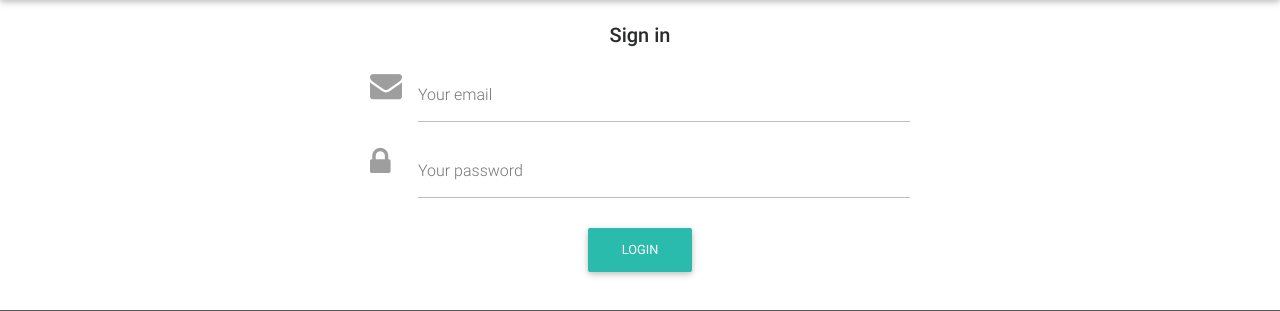
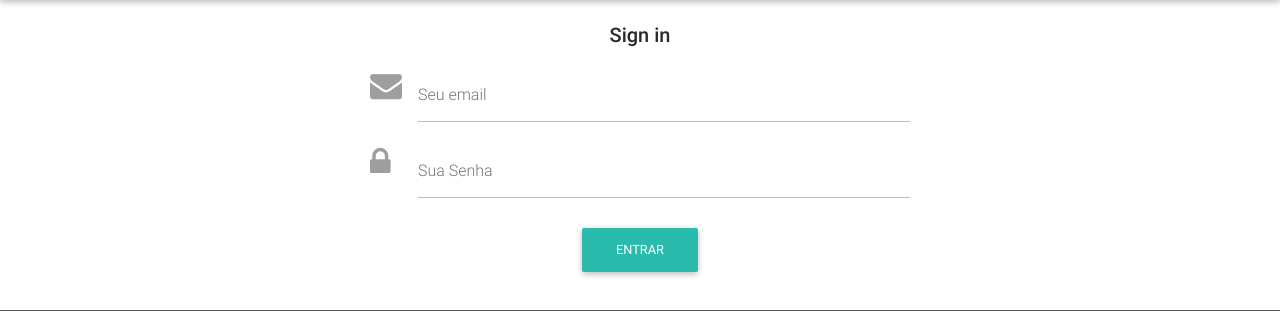
Before and after one commit to Kalgros20/TrabalhoLP2, a CodeIgniter app: page /TrabalhoLP2/index.php/login/index in a window 1280 px wide. Shown: the part 56-367 px from the top of the page. Run offline with CodeIgniter, Linux system fonts and the light colour scheme.

Commit message:
Mais alterações

```diff
--- a/application/controllers/Login.php
+++ b/application/controllers/Login.php
@@ -19,7 +19,8 @@ defined('BASEPATH') OR exit('No direct script access allowed');
 
         public function Trigger(){
 
-            $this->load->view('login/teste');
-        }
+              $email = $this->input->post('email', TRUE);
+                echo "$email";
+            }
     }
 ?>
--- a/application/views/login/form.php
+++ b/application/views/login/form.php
@@ -3,23 +3,23 @@
 <div class="container">
     <div class="row justify-content-md-center">
 
-            <form class="col-md-6 col-12" method="get" action="<?= $action ?>">
+            <form class="col-md-6 col-12" method="post" action="<?= $action ?>">
                 <p class="h5 text-center mb-4">Sign in</p>
 
                 <div class="md-form">
                     <i class="fa fa-envelope prefix grey-text"></i>
-                    <input type="text" id="defaultForm-email" class="form-control">
-                    <label for="defaultForm-email">Your email</label>
+                    <input type="text" id="defaultForm-email" class="form-control" name="email">
+                    <label for="defaultForm-email">Seu email</label>
                 </div>
 
                 <div class="md-form">
                     <i class="fa fa-lock prefix grey-text"></i>
                     <input type="password" id="defaultForm-pass" class="form-control">
-                    <label for="defaltForm-pass">Your password</label>
+                    <label for="defaltForm-pass">Sua Senha</label>
                 </div>
 
                 <div class="text-center">
-                    <button class="btn btn-default">Login</button>
+                    <button class="btn btn-default">Entrar</button>
                 </div>
             </form>
 
```
